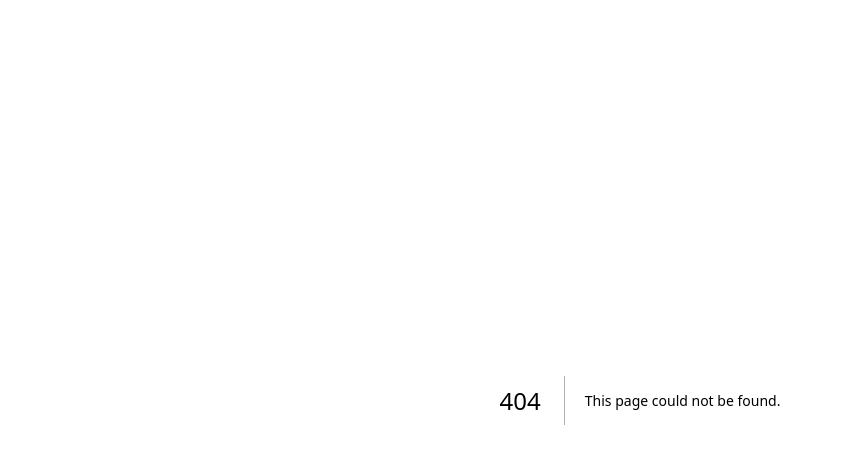
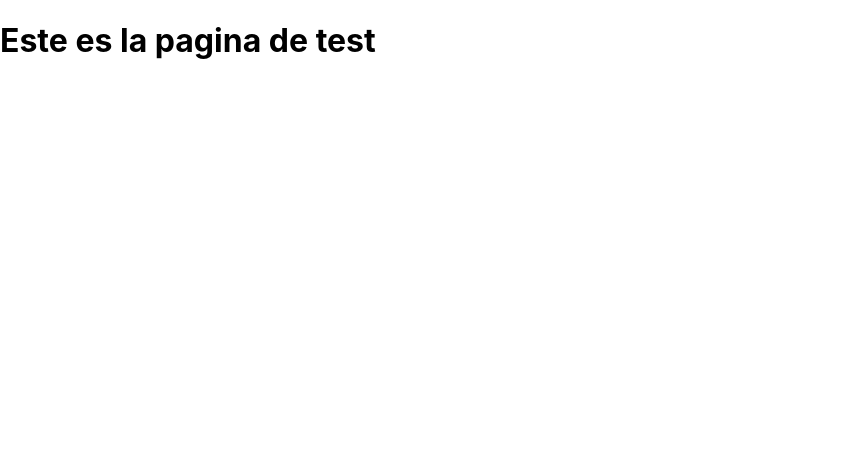
Before and after one commit to Kelebra28/brain-test, a Next.js app: page /home in a window 1280 px wide. Before the commit this address had no page. Shown: the top 464 px of the page, without its empty margins (0-841 px from the left). Built offline with nearby package versions, Linux system fonts and the light colour scheme.

Commit message:
posibles ritas realizadas y definidas

```diff
--- /dev/null
+++ b/pages/home.tsx
@@ -0,0 +1,3 @@
+export default function home (){
+    return <h1> Este es la pagina de test </h1>
+}
```
Also changed, not shown: pages/testpage/tests/test1.tsx (added, +3 -0 lines), pages/testpage/tests/test2.tsx (added, +3 -0 lines).
